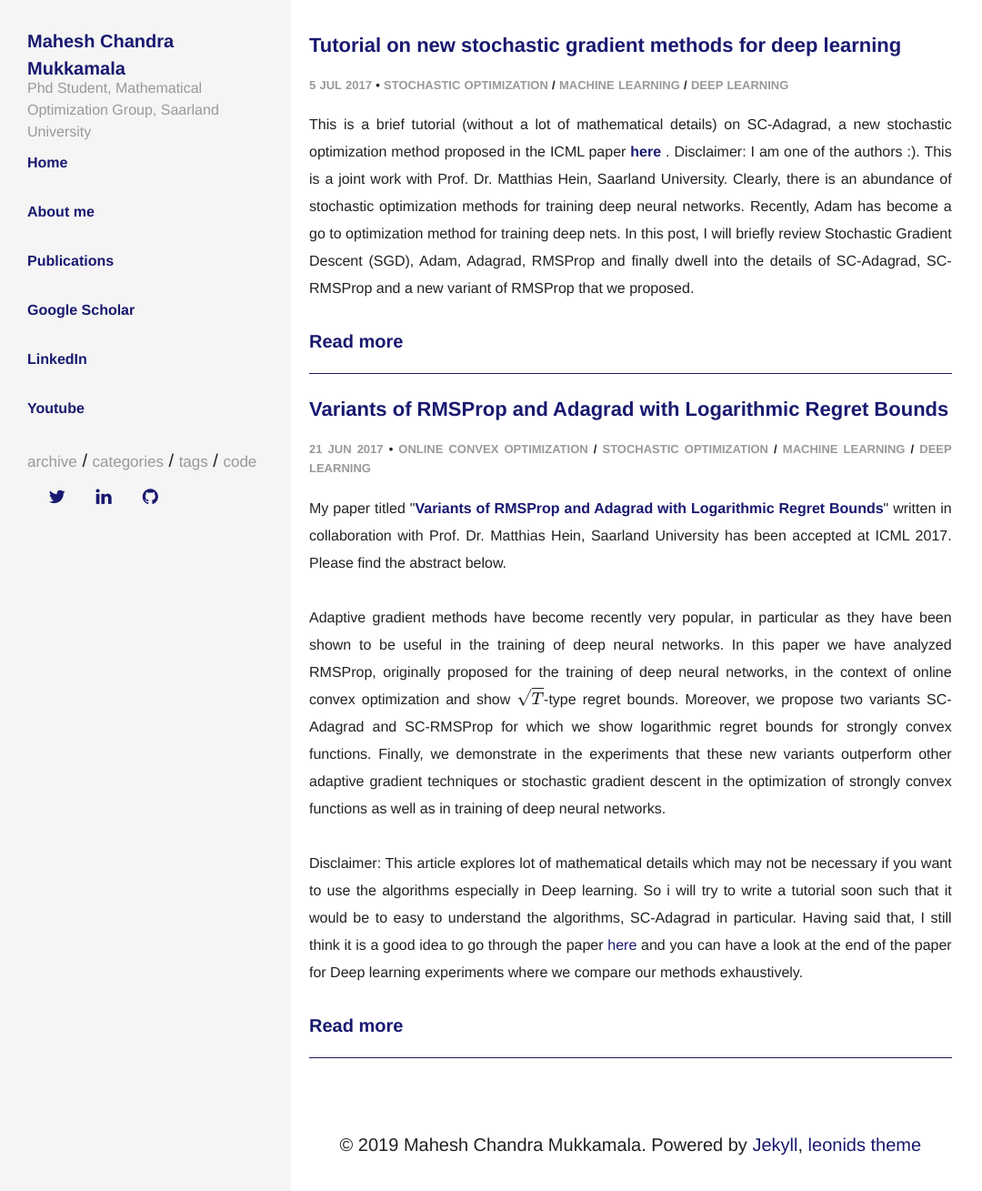
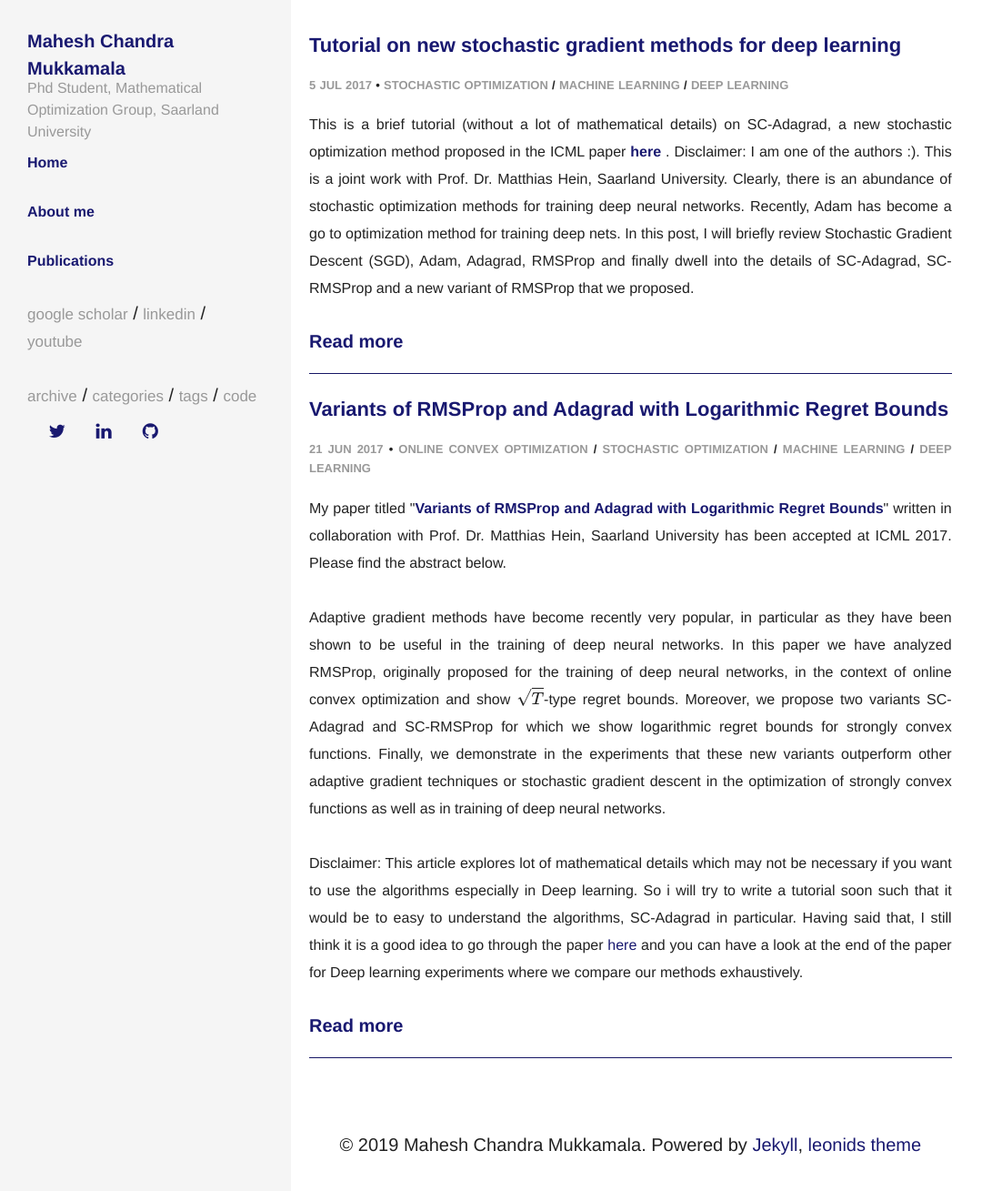
Before and after one commit to mmahesh/mmahesh.github.io, a Jekyll site: the page built from index.html, in a window 1280 px wide. Shown: the top 1309 px of the page at 91% size, without its empty margins (0-1080 px from the left). Built offline with Jekyll 4.4.1, drawn with Linux system fonts in a browser that asks for light colours; formulas are drawn with MathJax 3.

Commit message:
minor changes to sidebar

```diff
--- a/_includes/sidebar.html
+++ b/_includes/sidebar.html
@@ -15,7 +15,7 @@
   <a class="author_temp" href= "{{ site.url }}/publications" >
     Publications
   </a>
-  <br>
+<!--   <br>
    <a target=”_blank”  class="author_temp" href= "https://scholar.google.de/citations?user=aLrBW2QAAAAJ" >
     Google Scholar
   </a>
@@ -27,8 +27,23 @@
    <a target=”_blank”  class="author_temp" href= "https://www.youtube.com/channel/UCKo_GVkbbaHT55EwEluwNug" >
     Youtube
   </a>
+  <br> -->
   <br>
+  <nav class="nav">
+    <ul class="nav-list">
 
+      <li class="nav-item">
+        <a href="https://scholar.google.de/citations?user=aLrBW2QAAAAJ" target="_blank">Google Scholar</a>
+      </li>
+      <li class="nav-item">
+        <a href="https://www.linkedin.com/in/maheshchandra" target="_blank">LinkedIn</a>
+      </li>
+      <li class="nav-item">
+        <a href="https://www.youtube.com/channel/UCKo_GVkbbaHT55EwEluwNug" target="_blank">YouTube</a>
+      </li>
+    </ul>
+  </nav>
+  <br>
   <nav class="nav">
     <ul class="nav-list">
       {% for page in site.pages %} {% if page.title %}
```
